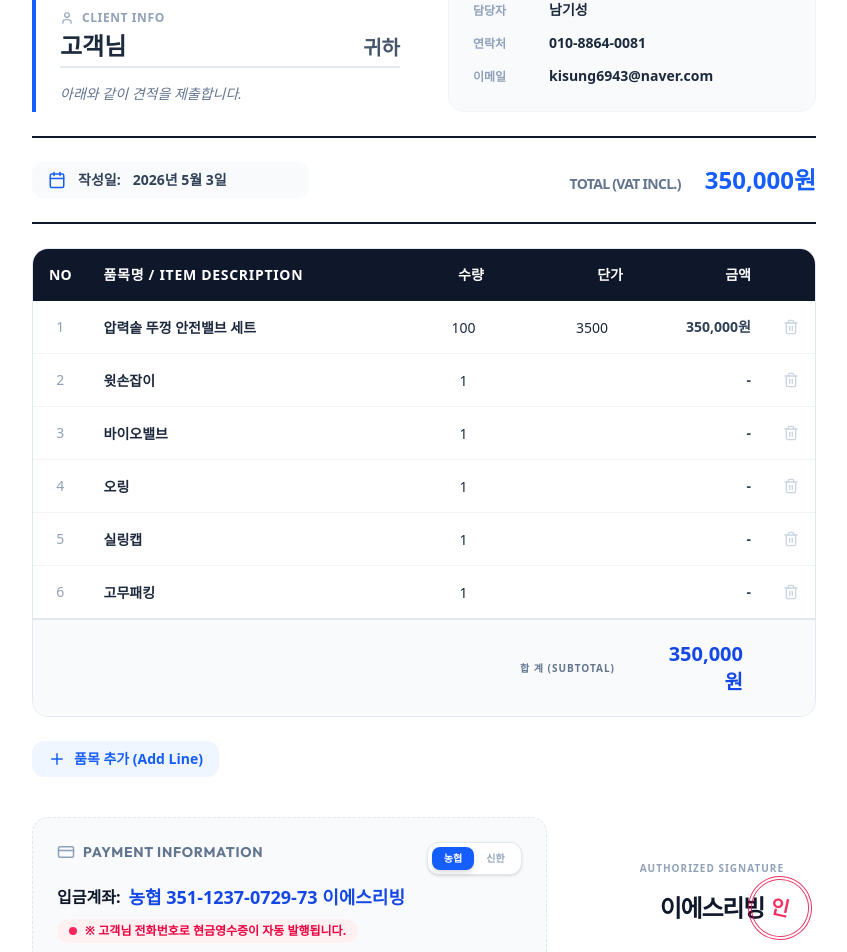
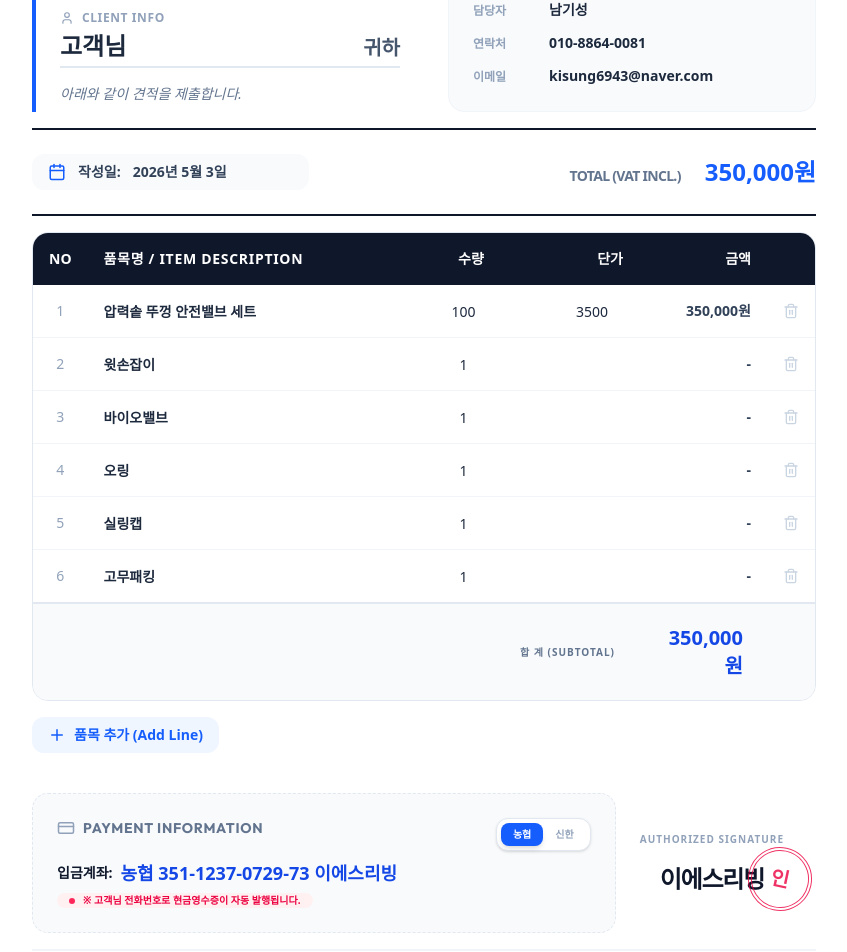
Before and after one commit to kisung6943-blip/silitpressure-cooker-as, a React (Vite) app: page / in a window 1280 px wide. Shown: the part 376-1328 px from the top of the page, without its empty margins (216-1063 px from the left). Built offline with nearby package versions, Linux system fonts and the light colour scheme.

Commit message:
Remove signature and ultra-compress for single page print

```diff
--- a/src/App.tsx
+++ b/src/App.tsx
@@ -252,8 +252,8 @@ export default function App() {
         </div>
 
         {/* Info Section */}
-        <div className="grid grid-cols-1 md:grid-cols-2 gap-12 print:gap-4 mb-6 print:mb-2">
-          <div className="flex flex-col justify-end border-l-4 border-blue-600 pl-6 py-2 print:py-0 print:pl-3">
+        <div className="grid grid-cols-1 md:grid-cols-2 gap-12 print:gap-2 mb-4 print:mb-1">
+          <div className="flex flex-col justify-end border-l-4 border-blue-600 pl-6 py-2 print:py-0 print:pl-3 print:border-l-2">
             <div className="flex items-center gap-2 mb-1 text-slate-400">
               <User size={14} />
               <span className="text-xs font-bold uppercase tracking-wider">Client Info</span>
@@ -277,7 +277,7 @@ export default function App() {
             <div className="absolute -top-3 left-6 bg-blue-600 text-white px-3 py-1 rounded-lg font-bold text-[10px] uppercase tracking-widest shadow-sm">
               Provider
             </div>
-            <div className="space-y-3 mt-2 print:space-y-1 print:mt-1">
+            <div className="space-y-3 mt-2 print:space-y-0.5 print:mt-0">
               {[
                 { label: '상호', key: 'company', icon: <FileText size={14} /> },
                 { label: '담당자', key: 'manager', icon: <User size={14} /> },
@@ -299,7 +299,7 @@ export default function App() {
         </div>
 
         {/* Date and Total Summary */}
-        <div className="flex flex-col sm:flex-row justify-between items-center mb-6 print:mb-2 gap-4 py-6 print:py-1 border-y-2 border-slate-900 print:border-y">
+        <div className="flex flex-col sm:flex-row justify-between items-center mb-4 print:mb-1 gap-4 py-6 print:py-1 border-y-2 border-slate-900 print:border-y">
           <div className="flex gap-3 text-slate-700 items-center bg-slate-50 print:bg-white px-4 py-2 rounded-xl print:px-0 print:py-0">
             <Calendar size={18} className="text-blue-600" />
             <span className="font-bold text-sm">작성일:</span>
@@ -317,11 +317,11 @@ export default function App() {
         </div>
 
         {/* Items Table */}
-        <div className="mb-6 print:mb-4 overflow-hidden rounded-2xl border border-slate-200 print:rounded-none">
+        <div className="mb-4 print:mb-1 overflow-hidden rounded-2xl border border-slate-200 print:rounded-none">
           <table className="w-full border-collapse text-sm">
             <thead>
-              <tr className="bg-slate-900 text-white print:bg-slate-100 print:text-slate-900">
-                <th className="py-4 print:py-2 px-4 w-12 text-center font-bold">NO</th>
+              <tr className="bg-slate-900 text-white print:bg-slate-50 print:text-slate-900">
+                <th className="py-4 print:py-1 px-4 w-12 text-center font-bold">NO</th>
                 <th className="py-4 print:py-2 px-4 text-left font-bold uppercase tracking-wider">품목명 / Item Description</th>
                 <th className="py-4 px-2 w-20 text-center font-bold">수량</th>
                 <th className="py-4 px-4 w-32 text-right font-bold">단가</th>
@@ -407,12 +407,12 @@ export default function App() {
         </button>
 
         {/* Payment and Bank Account */}
-        <div className="grid grid-cols-1 md:grid-cols-3 gap-6 mb-16">
-          <div className="md:col-span-2 flex flex-col gap-2 p-6 print:p-1 bg-slate-50 print:bg-white rounded-2xl border border-slate-200 border-dashed print:border-none relative group">
+        <div className="flex flex-col md:flex-row justify-between gap-6 mb-4 print:mb-0">
+          <div className="flex-1 flex flex-col gap-2 p-6 print:p-0 bg-slate-50 print:bg-white rounded-2xl border border-slate-200 border-dashed print:border-none relative group">
             <div className="flex justify-between items-start">
               <div className="flex items-center gap-2">
                 <CreditCard size={18} className="text-slate-400 no-print" />
-                <h3 className="text-sm font-black uppercase tracking-wider text-slate-500">Payment Information</h3>
+                <h3 className="text-sm font-black uppercase tracking-wider text-slate-500 print:text-[10px]">Payment Information</h3>
               </div>
 
               <div className="flex bg-white p-1 rounded-xl shadow-sm border border-slate-200 no-print">
@@ -433,23 +433,23 @@ export default function App() {
 
             <div className="flex flex-col gap-1">
               <div className="flex gap-2 items-center">
-                <span className="font-bold text-slate-900">입금계좌:</span>
-                <span className="font-black text-blue-700 text-lg">
+                <span className="font-bold text-slate-900 text-sm print:text-[10px]">입금계좌:</span>
+                <span className="font-black text-blue-700 text-lg print:text-sm">
                   {bankType === 'nh'
                     ? '농협 351-1237-0729-73 이에스리빙'
                     : '신한은행 100-034-808558 이에스리빙'}
                 </span>
               </div>
               {bankType === 'nh' && (
-                <div className="inline-flex items-center gap-2 text-rose-600 font-bold text-xs bg-rose-50 px-3 py-1 rounded-full w-fit mt-1">
-                  <span className="w-2 h-2 bg-rose-500 rounded-full animate-pulse" />
+                <div className="inline-flex items-center gap-2 text-rose-600 font-bold text-[10px] bg-rose-50 print:bg-white px-3 py-0 rounded-full w-fit mt-0.5 no-print">
+                  <span className="w-1.5 h-1.5 bg-rose-500 rounded-full animate-pulse no-print" />
                   ※ 고객님 전화번호로 현금영수증이 자동 발행됩니다.
                 </div>
               )}
             </div>
           </div>
 
-          <div className="flex flex-col justify-center items-end pr-8 print:pr-0">
+          <div className="flex flex-col justify-center items-end pr-8 no-print">
             <div className="text-center">
               <p className="text-[10px] font-bold text-slate-400 uppercase tracking-widest mb-4 print:mb-2">Authorized Signature</p>
               <div className="relative inline-block">
@@ -463,11 +463,11 @@ export default function App() {
         </div>
 
         {/* Parts Reference Section */}
-        <div className="mt-10 print:mt-2 pt-10 print:pt-2 border-t-2 border-slate-100 print:border-t print-avoid-break">
-          <div className="flex justify-between items-center mb-6 print:mb-1">
+        <div className="mt-4 print:mt-0 pt-4 print:pt-0 border-t-2 border-slate-100 print:border-none print-avoid-break">
+          <div className="flex justify-between items-center mb-6 print:mb-0">
             <div className="flex items-center gap-3">
               <div className="w-1.5 h-8 bg-slate-900 rounded-full no-print" />
-              <h2 className="text-2xl print:text-sm font-black tracking-tight text-slate-900">
+              <h2 className="text-2xl print:text-[10px] font-black tracking-tight text-slate-900">
                 [참고] 실리트 압력밥솥 부품 명칭
               </h2>
             </div>
@@ -488,7 +488,8 @@ export default function App() {
                   animate={{ opacity: 1, scale: 1 }}
                   src={referenceImage}
                   alt="압력솥 부품 명칭"
-                  className="w-full max-w-3xl print:max-w-md mx-auto rounded-xl shadow-2xl print:shadow-none"
+                  className="w-full max-w-3xl print:max-w-full mx-auto rounded-xl shadow-2xl print:shadow-none"
+                  style={{ imageRendering: 'auto' }}
                 />
                 <button
                   onClick={handleImageRemove}
```
